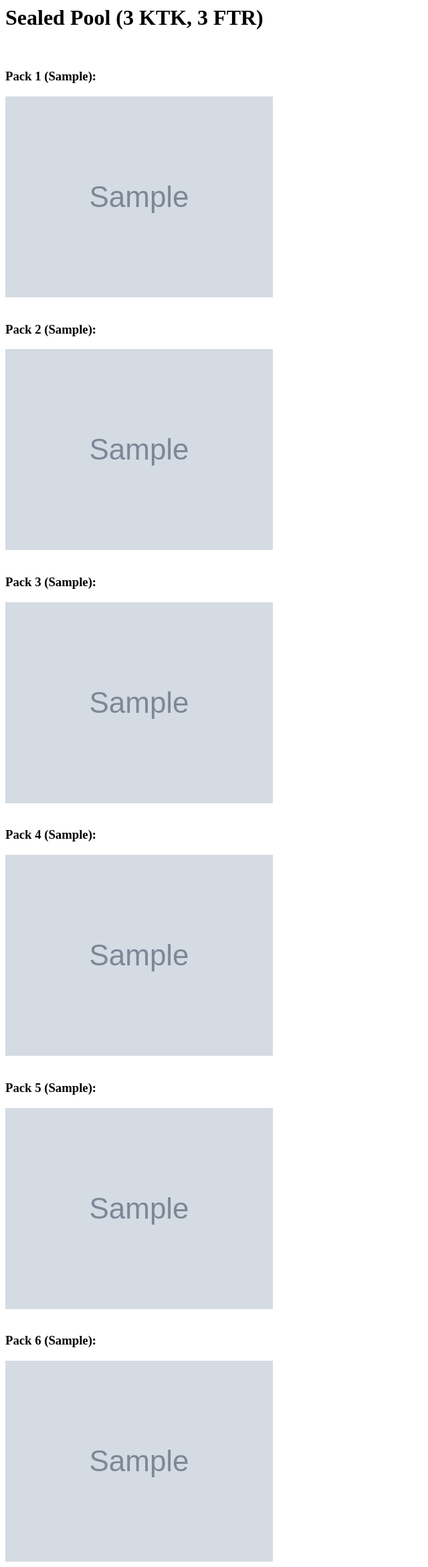
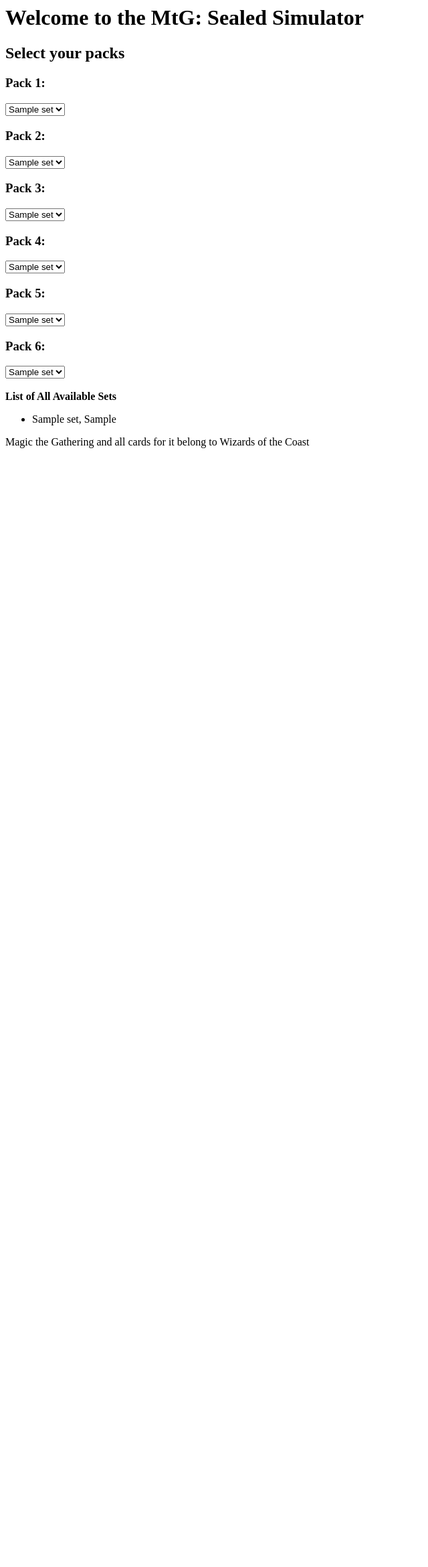
Before and after one commit to fenriskiba/MtG-SealedSimulator, a Django app: template SealedSimulator/cardlist/templates/cardlist/index.html in a window 1280 px wide. Shown: the whole page at 67% size, without its empty margins (0-640 px from the left). After the commit the page ends 669 px from the top, so only its background shows below. Run offline with Django 3.2, Linux system fonts and the light colour scheme; tables that the repository leaves empty hold one stand-in row (values such as "Sample post"); the template is opened without the code that fills it: values that come from a table or form of the project are taken from there, most other values are stand-ins (such as "Sample title", 1, 10 or a date in 2020); grey boxes marked "Sample" are stand-in pictures.

Commit message:
Added view for selecting sets for packs

```diff
--- a/SealedSimulator/cardlist/templates/cardlist/index.html
+++ b/SealedSimulator/cardlist/templates/cardlist/index.html
@@ -1,30 +1,54 @@
-<h1>Sealed Pool (3 KTK, 3 FTR)</h1><br>
-<h3>Pack 1 ({{ pack1.1.set_abbrev }}):</h3>
-{% for card in pack1 %}
-    <img src="{{ card.image_url }}">
+<h1>Welcome to the MtG: Sealed Simulator</h1>
+
+<h2>Select your packs</h2>
+
+<h3>Pack 1:</h3>
+<select>
+  {% for set in sets %}
+    <option value="{{set.set_abbrev}}">{{set.set_name}}</option>
+  {% endfor %}
+</select>
+
+<h3>Pack 2:</h3>
+<select>
+  {% for set in sets %}
+    <option value="{{set.set_abbrev}}">{{set.set_name}}</option>
+  {% endfor %}
+</select>
+
+<h3>Pack 3:</h3>
+<select>
+  {% for set in sets %}
+    <option value="{{set.set_abbrev}}">{{set.set_name}}</option>
+  {% endfor %}
+</select>
+
+<h3>Pack 4:</h3>
+<select>
+  {% for set in sets %}
+    <option value="{{set.set_abbrev}}">{{set.set_name}}</option>
+  {% endfor %}
+</select>
+
+<h3>Pack 5:</h3>
+<select>
+  {% for set in sets %}
+    <option value="{{set.set_abbrev}}">{{set.set_name}}</option>
+  {% endfor %}
+</select>
+
+<h3>Pack 6:</h3>
+<select>
+  {% for set in sets %}
+    <option value="{{set.set_abbrev}}">{{set.set_name}}</option>
+  {% endfor %}
+</select>
+<br><br>
+<b>List of All Available Sets</b>
+<ul>
+{% for set in sets %}
+  <li>{{set.set_name}}, {{set.set_abbrev}}</li>
 {% endfor %}
-<br><br>
-<h3>Pack 2 ({{ pack2.1.set_abbrev }}):</h3>
-{% for card in pack2 %}
-    <img src="{{ card.image_url }}">
-{% endfor %}
-<br><br>
-<h3>Pack 3 ({{ pack3.1.set_abbrev }}):</h3>
-{% for card in pack3 %}
-    <img src="{{ card.image_url }}">
-{% endfor %}
-<br><br>
-<h3>Pack 4 ({{ pack4.1.set_abbrev }}):</h3>
-{% for card in pack4 %}
-    <img src="{{ card.image_url }}">
-{% endfor %}
-<br><br>
-<h3>Pack 5 ({{ pack5.1.set_abbrev }}):</h3>
-{% for card in pack5 %}
-    <img src="{{ card.image_url }}">
-{% endfor %}
-<br><br>
-<h3>Pack 6 ({{ pack6.1.set_abbrev }}):</h3>
-{% for card in pack6 %}
-    <img src="{{ card.image_url }}">
-{% endfor %}
+</ul>
+
+Magic the Gathering and all cards for it belong to Wizards of the Coast
```
Also changed, not shown: SealedSimulator/cardlist/templates/cardlist/openpacks.html (added, +30 -0 lines), SealedSimulator/cardlist/views.py (+9 -4 lines).
